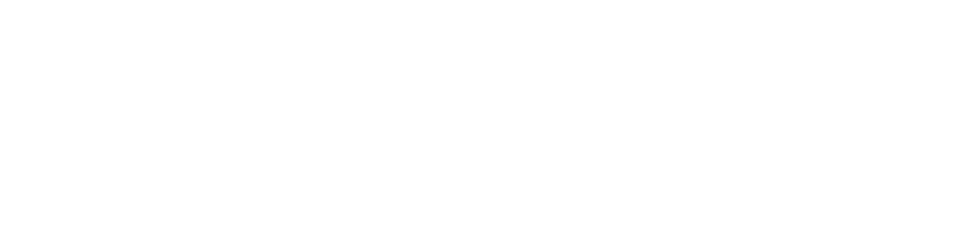
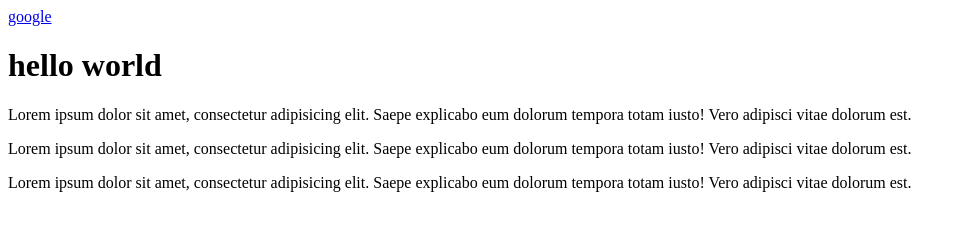
Before and after one commit to sun-n-y/typography, a plain HTML site: page index.html in a window 1280 px wide. Shown: the whole page, without its empty margins (0-966 px from the left). Drawn offline with Linux system fonts and the light colour scheme.

Commit message:
add html structure for more text property

```diff
--- a/index.html
+++ b/index.html
@@ -7,5 +7,20 @@
     <title>Typography</title>
     <link rel="stylesheet" href="./main.css" />
   </head>
-  <body></body>
+  <body>
+    <a href="#">google</a>
+    <h1>hello world</h1>
+    <p class="one">
+      Lorem ipsum dolor sit amet, consectetur adipisicing elit. Saepe explicabo
+      eum dolorum tempora totam iusto! Vero adipisci vitae dolorum est.
+    </p>
+    <p class="two">
+      Lorem ipsum dolor sit amet, consectetur adipisicing elit. Saepe explicabo
+      eum dolorum tempora totam iusto! Vero adipisci vitae dolorum est.
+    </p>
+    <p class="three">
+      Lorem ipsum dolor sit amet, consectetur adipisicing elit. Saepe explicabo
+      eum dolorum tempora totam iusto! Vero adipisci vitae dolorum est.
+    </p>
+  </body>
 </html>
--- a/main.css
+++ b/main.css
@@ -1 +1 @@
-/*  */
+/*  more properties */
```
